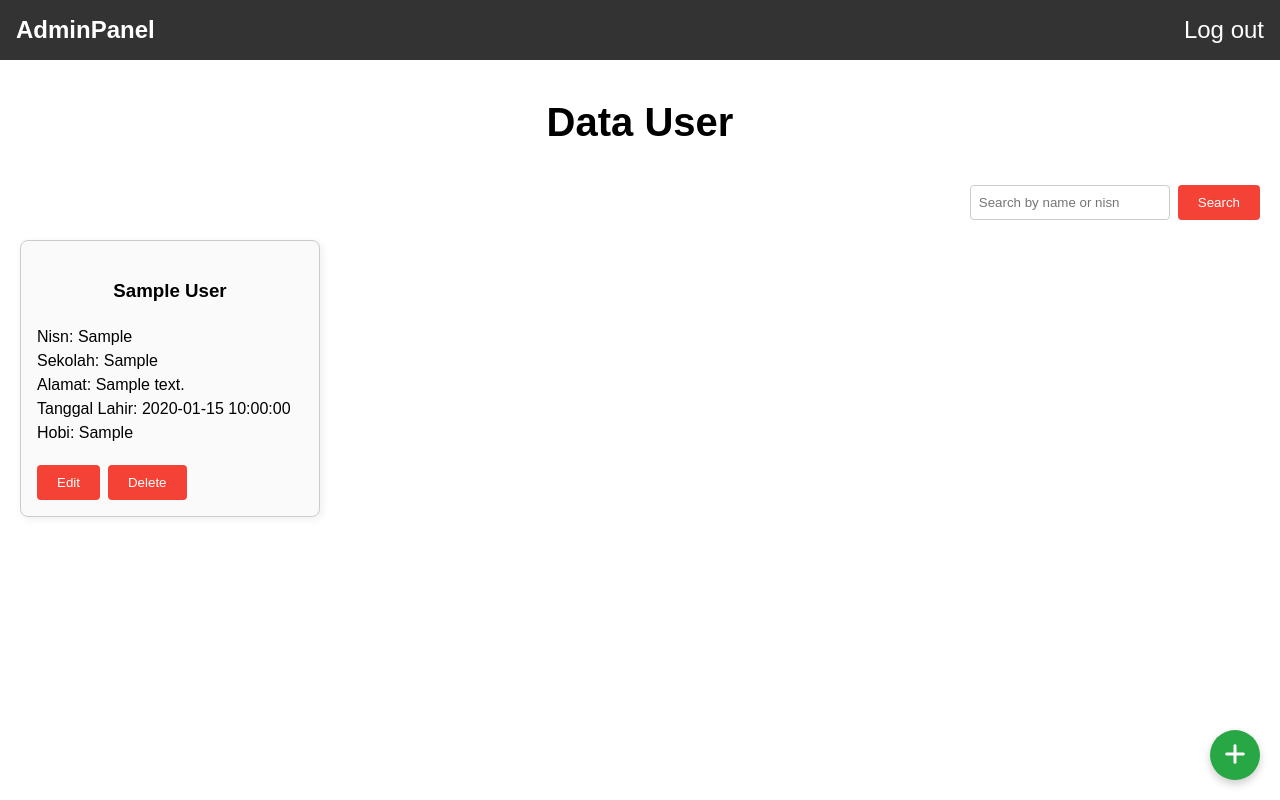
After one commit to Nemophiliaa/BasisData, a PHP site: page /dashboard-admin/admin-dashboard.php in a window 1280 px wide. The commit adds this page. Run offline with PHP 8.4, Linux system fonts and the light colour scheme; tables that the repository leaves empty or names only in its code hold one stand-in row (values such as "Sample post").

Commit message:
menambah database

```diff
--- /dev/null
+++ b/connection.php
@@ -0,0 +1,3 @@
+<?php
+    $koneksi = mysqli_connect("localhost", "root", "", "login_user") or die ('database tidak terhubung');
+?>
--- /dev/null
+++ b/dashboard-admin/admin-dashboard.css
@@ -0,0 +1,99 @@
+* {
+    margin: 0;
+    padding: 0;
+    box-sizing: border-box;
+    font-family: Arial, sans-serif;
+}
+
+.card-container {
+    display: flex;
+    flex-wrap: wrap;
+    gap: 16px;
+    margin: 20px;
+}
+
+.card {
+    border: 1px solid #ccc;
+    border-radius: 8px;
+    padding: 16px;
+    width: 300px;
+    height: auto;
+    box-shadow: 2px 2px 8px #eee;
+    background: #fafafa;
+    line-height: 1.5;
+}
+
+.form {
+    display: flex;
+    justify-content: end;
+    gap: 8px;
+    margin: 20px;
+}
+
+input {
+    padding: 8px;
+    border: 1px solid #ccc;
+    border-radius: 4px;
+    width: 200px;
+}
+
+.card h3 {
+    margin: 20px;
+    text-align: center;
+}
+
+h1 {
+    margin: 40px;
+    font-size: 40px;
+    text-align: center;
+}
+
+nav {
+    display: flex;
+    justify-content: space-between;
+    align-items: center;
+    padding: 16px;
+    background-color: #333;
+    color: white;
+}
+
+.brand {
+    font-size: 24px;
+    font-weight: bold;
+}
+
+button {
+    background-color: #f44336;
+    color: white;
+    border: none;
+    padding: 10px 20px;
+    border-radius: 4px;
+    cursor: pointer;
+}
+
+.button-gap {
+    display: flex;
+    gap: 8px;
+    margin-top: 20px;
+}
+
+.add-btn {
+    position: fixed;
+    bottom: 20px;
+    right: 20px;
+    background-color: #28a745;
+    color: white;
+    border-radius: 50%;
+    width: 50px;
+    height: 50px;
+    display: flex;
+    justify-content: center;
+    align-items: center;
+    box-shadow: 0 4px 8px rgba(0, 0, 0, 0.2);
+}
+
+a {
+    color: white;
+    text-decoration: none;
+    font-size: 24px;
+}
--- /dev/null
+++ b/dashboard-admin/admin-dashboard.php
@@ -0,0 +1,51 @@
+<?php
+include "../connection.php";
+
+$query = mysqli_query($koneksi, "SELECT * FROM users");
+?>
+
+<!DOCTYPE html>
+<html lang="en">
+<head>
+    <meta charset="UTF-8">
+    <link rel="stylesheet" href="admin-dashboard.css">
+    <link rel="stylesheet" href="https://cdnjs.cloudflare.com/ajax/libs/font-awesome/6.4.0/css/all.min.css">
+    <title>Admin Dashboard</title>
+    <style>
+
+    </style>
+</head>
+<body>
+    <nav>
+        <div class="brand">AdminPanel</div>
+        <a href="../logout.php">Log out</a>
+    </nav>
+
+    <h1>Data User</h1>
+    <form class="form" action="post">
+        <input type="text" name="search" placeholder="Search by name or nisn">
+        <button type="submit">Search</button>
+    </form>
+    <div class="card-container">
+        <?php while($row = mysqli_fetch_assoc($query)): ?>
+            <div class="card">
+                <h3><?php echo htmlspecialchars($row['nama']); ?></h3>
+                <p>Nisn: <?php echo htmlspecialchars($row['nisn']); ?></p>
+                <p>Sekolah: <?php echo htmlspecialchars($row['sekolah']); ?></p>
+                <p>Alamat: <?php echo htmlspecialchars($row['alamat']); ?></p>
+                <p>Tanggal Lahir: <?php echo htmlspecialchars($row['tanggal_lahir']); ?></p>
+                <p>Hobi: <?php echo htmlspecialchars($row['hobi']); ?></p>
+                <div class="button-gap">
+                    <button class="edit-button">Edit</button>
+                    <button class="delete-button">Delete</button>
+                </div>
+
+            </div>
+        <?php endwhile; ?>
+    </div>
+    <div class="add-btn">
+        <a href="../addData.php"><i class="fa-solid fa-plus white"></i></a>
+    </div>
+
+</body>
+</html>
--- /dev/null
+++ b/logout.php
@@ -0,0 +1,5 @@
+<?php
+session_start();
+session_destroy();
+header("Location: ../BasisData/FormLogin/LoginForm.php");
+?>
```
Also changed, not shown: BiodataDiri/index.html (deleted, +0 -60 lines), BiodataDiri/index.php (added, +65 -0 lines), FormLogin/LoginForm.html (deleted, +0 -31 lines), FormLogin/LoginForm.php (added, +55 -0 lines), FormLogin/sytle.css (+13 -1 lines), LoginAdmin/LoginAdmin.php (added, +45 -0 lines), LoginAdmin/sytle.css (added, +51 -0 lines), addData.php (added, +15 -0 lines).
